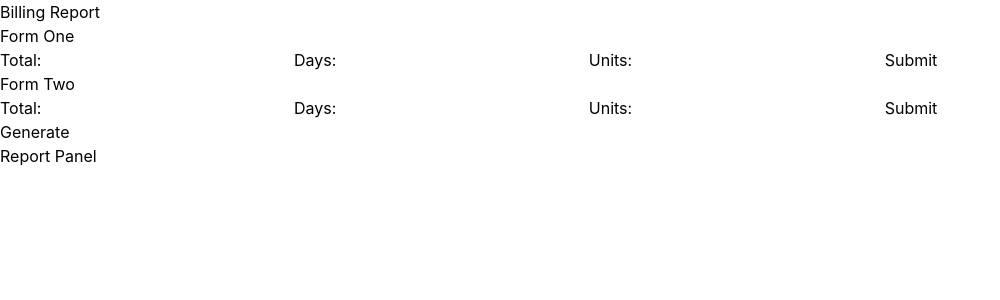
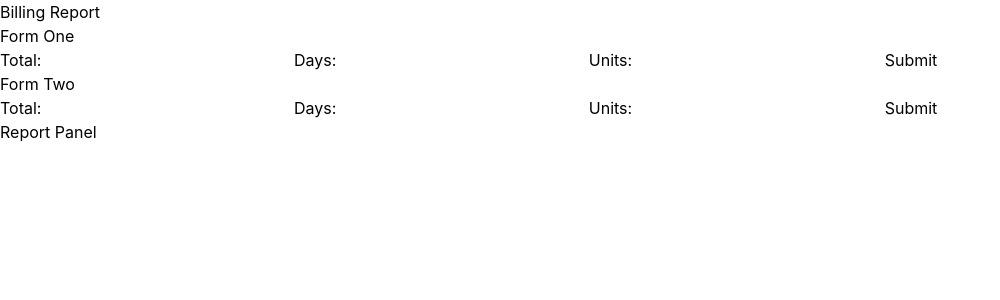
Before and after one commit to bilgramiraza/billing-report, a React (Vite) app: page / in a window 1280 px wide. Shown: the top 300 px of the page, without its empty margins (0-1000 px from the left). Built offline with nearby package versions, Linux system fonts and the light colour scheme.

Commit message:
Removed Redundent Submit button

```diff
--- a/src/App.jsx
+++ b/src/App.jsx
@@ -10,7 +10,6 @@ function App() {
       <div>
         <FormOne />
         <FormTwo />
-        <button>Generate</button>
         <ReportPanel />
       </div>
     </div>
```
